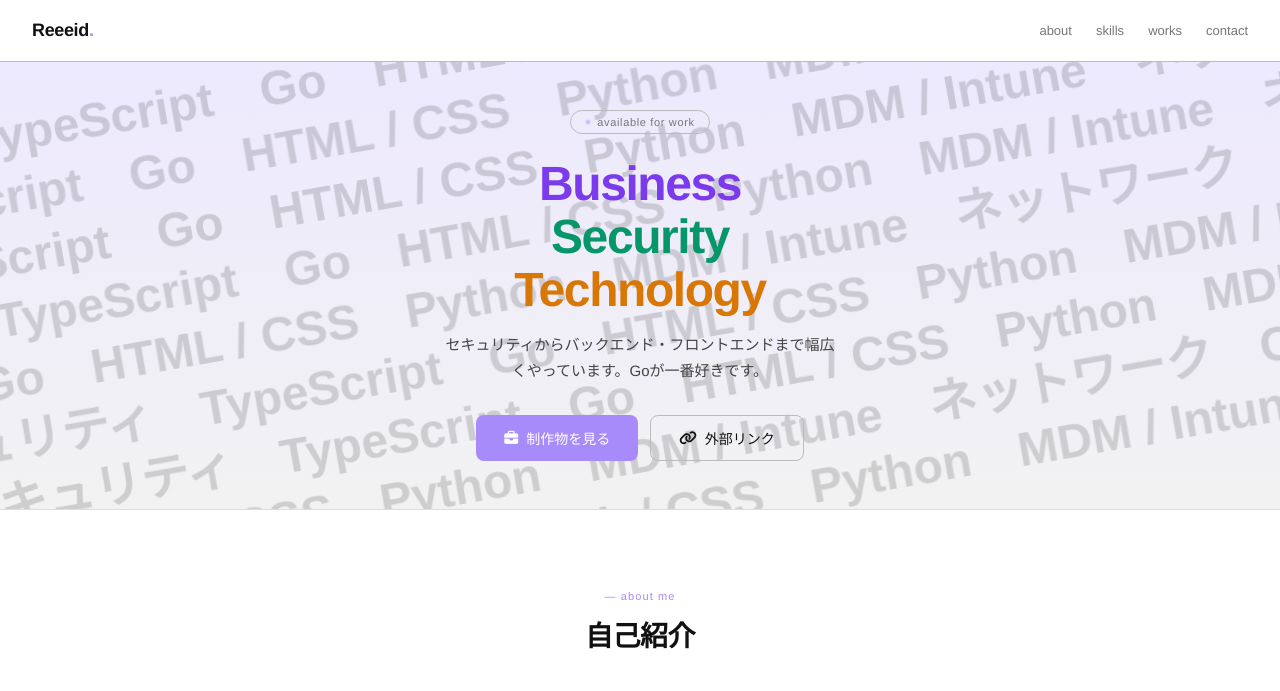
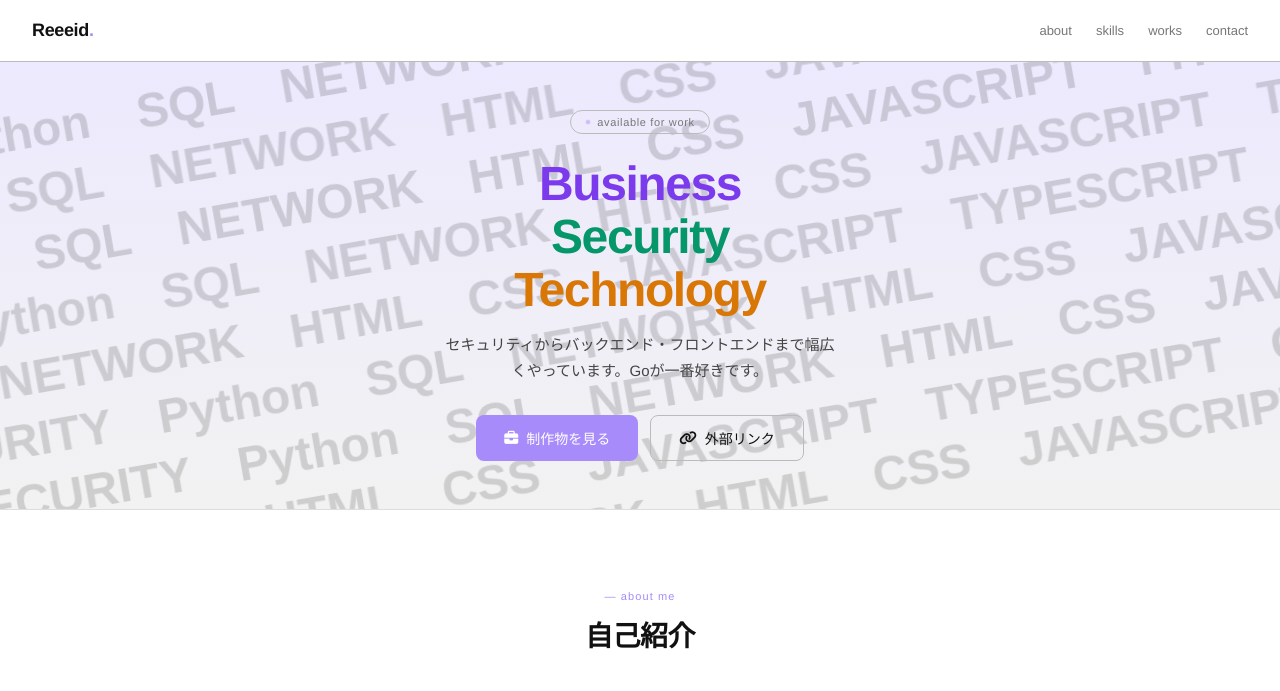
Before and after one commit to Reeeid/portfolio.github.io, a website with bundled scripts: page index.html in a window 1280 px wide. Shown: the top 691 px of the page. Built offline with nearby package versions, Linux system fonts and the light colour scheme; grey boxes are pictures that could not be loaded.

Commit message:
アニメーション調整

```diff
--- a/index.html
+++ b/index.html
@@ -94,7 +94,7 @@
       <div class="skill-card reveal">
         <div class="skill-label">セキュリティ<span style="color:#a78bfa">4</span></div>
         <div class="skill-bar" data-level="4" data-color="#a78bfa"></div>
-        <div class="skill-desc">情報安全確保支援士に合格しました。セキュリティに関しては知識があります。</div>
+        <div class="skill-desc">情報安全確保支援士試験に合格しました。セキュリティに関しては知識があります。</div>
       </div>
       <div class="skill-card reveal" style="transition-delay:.1s">
         <div class="skill-label"><i class="devicon-typescript-plain colored"></i>TypeScript<span style="color:#34d399">3</span></div>
--- a/js/hero.js
+++ b/js/hero.js
@@ -1,18 +1,9 @@
 // Hero section background animation
 export function initHeroBg() {
-  const skillLabels = Array.from(document.querySelectorAll('#skillsEl .skill-label'))
-    .map(label => {
-      // `label.textContent` may contain the numeric score at the end; remove it.
-      const text = label.textContent.replace(/\s*\d+$/u, '').trim();
-      return text;
-    })
-    .filter(Boolean);
 
-  const BGTEXT = skillLabels.length
-    ? skillLabels.join('　') + '　'
-    : 'SECURITY　Python　SQL　NETWORK　HTML　CSS　JAVASCRIPT　TYPESCRIPT　GO　CLOUD　DOCKER　GIT';
+  const BGTEXT = 'SECURITY　Python　SQL　NETWORK　HTML　CSS　JAVASCRIPT　TYPESCRIPT　GO　CLOUD　DOCKER　GIT';
 
-  const T = BGTEXT.repeat(4);
+  const T = BGTEXT.repeat(3) + '　';
   const bg = document.getElementById('heroBg');
   const isLight = window.matchMedia('(prefers-color-scheme: light)').matches;
   const color = isLight ? '#000' : '#fff';
@@ -21,7 +12,14 @@ export function initHeroBg() {
   for (let i = 0; i < 9; i++) {
     const r = document.createElement('div');
     r.className = 'hrow ' + (i % 2 === 0 ? 'l' : 'r');
-    r.textContent = T;
+    // 同じspanを2つ並べることでループの切れ目をなくす
+    const s1 = document.createElement('span');
+    const s2 = document.createElement('span');
+    s1.textContent = T;
+    s2.textContent = T;
+    s2.setAttribute('aria-hidden', 'true');
+    r.appendChild(s1);
+    r.appendChild(s2);
     r.style.color = color;
     r.style.animationDuration = baseDurations[i] + 's';
     r.style.animationDelay = -(baseDurations[i] * (i / 9)) + 's';
```
